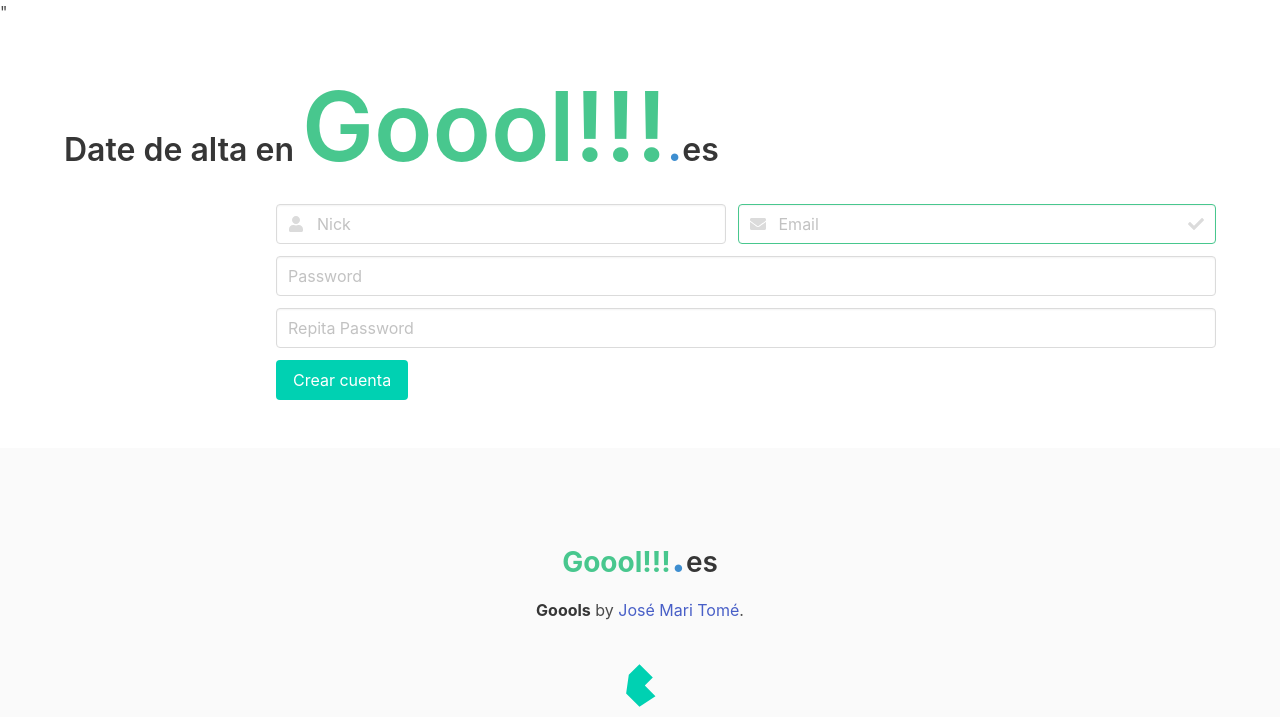
After one commit to jmtomeX/Desarrollo-web-en-entorno-servidor, a PHP site: page /usuarios/create_user.php in a window 1280 px wide. The commit adds this page. Shown: the top 717 px of the page. Run offline with PHP 8.4, Linux system fonts and the light colour scheme; some libraries are stand-ins or nearby versions.

Commit message:
Create user añadido

```diff
--- a/ejer_06_juego_futbol/acceso/acceso_admin.php
+++ b/ejer_06_juego_futbol/acceso/acceso_admin.php
@@ -12,7 +12,7 @@
 <body>
     <main class="section">
         <div class="container">
-            <h1><strong class="has-text-success">Goool!!!</strong><span class="has-text-info is-size-3 is-size-1-desktop">.</span>es</h1>
+            <h1 class="title"><strong class="has-text-success">Goool!!!</strong><span class="has-text-info is-size-3 is-size-1-desktop">.</span>es</h1>
             <div class="columns is-desktop">
             <section class="column">
             <aside class="menu">
--- /dev/null
+++ b/ejer_06_juego_futbol/usuarios/create_user.php
@@ -0,0 +1,98 @@
+<!DOCTYPE html>
+<html lang="es">
+
+<head>
+  <meta charset="UTF-8">
+  <meta name="viewport" content="width=device-width, initial-scale=1.0">
+  <meta http-equiv="X-UA-Compatible" content="ie=edge">
+  <title>Adivina Gol</title>
+  <?php include '../includes/enlaces_head.php' ?>
+</head>
+
+<body>
+  <main class="section">
+    <div class="container">
+      <h1 class="title">
+        Date de alta en <strong class="has-text-success">Goool!!!</strong><span class="has-text-info is-size-3 is-size-1-desktop">.</span>es
+      </h1>
+       <!-- FORMULARIO -->
+      <div class="columns is-desktop">
+        <section class="column">
+          <form action="" method="POST">
+            <div class="field is-horizontal">
+              <div class="field-label is-normal">
+              </div>
+              <div class="field-body">
+                <div class="field">
+                  <p class="control is-expanded has-icons-left">
+                    <input class="input" type="text" placeholder="Nick">
+                    <span class="icon is-small is-left">
+                      <i class="fas fa-user"></i>
+                    </span>
+                  </p>
+                </div>
+                <div class="field">
+                  <p class="control is-expanded has-icons-left has-icons-right">
+                    <input class="input is-success" type="email" placeholder="Email" required>
+                    <span class="icon is-small is-left">
+                      <i class="fas fa-envelope"></i>
+                    </span>
+                    <span class="icon is-small is-right">
+                      <i class="fas fa-check"></i>
+                    </span>
+                  </p>
+                </div>
+              </div>
+            </div>
+
+
+            <div class="field is-horizontal">
+              <div class="field-label"></div>
+              <div class="field-body">
+                <div class="field is-expanded">
+                  <div class="field has-addons">
+                    <p class="control is-expanded">
+                      <input class="input" type="text" placeholder="Password">
+                    </p>
+                  </div>
+                </div>
+              </div>
+            </div>
+
+            <div class="field is-horizontal">
+              <div class="field-label"></div>
+              <div class="field-body">
+                <div class="field is-expanded">
+                  <div class="field has-addons">
+                    <p class="control is-expanded">
+                      <input class="input" type="text" placeholder="Repita Password">
+                    </p>
+                  </div>
+                </div>
+              </div>
+            </div>
+
+            <div class="field is-horizontal">
+              <div class="field-label">
+                <!-- Left empty for spacing -->
+              </div>
+              <div class="field-body">
+                <div class="field">
+                  <div class="control">
+                    <button class="button is-primary">
+                      Crear cuenta
+                    </button>
+                  </div>
+                </div>
+              </div>
+            </div>
+          </form>
+
+
+      </div>
+    </div>
+  </main>
+  <?php include '../includes/footer.php' ?>
+</body>
+
+</html>
```
Also changed, not shown: ejer_06_juego_futbol/acceso/acceso_user.php (+6 -1 lines), ejer_06_juego_futbol/index.php (+15 -8 lines).
